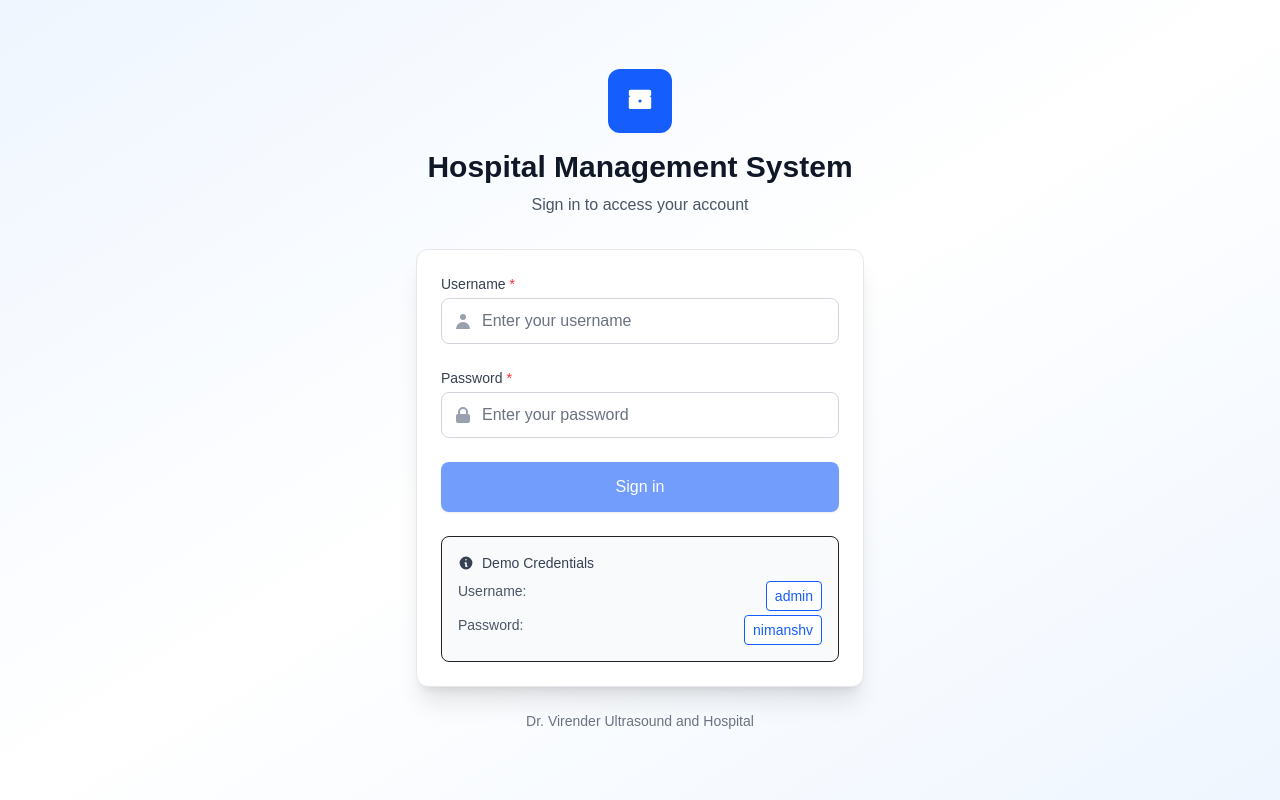
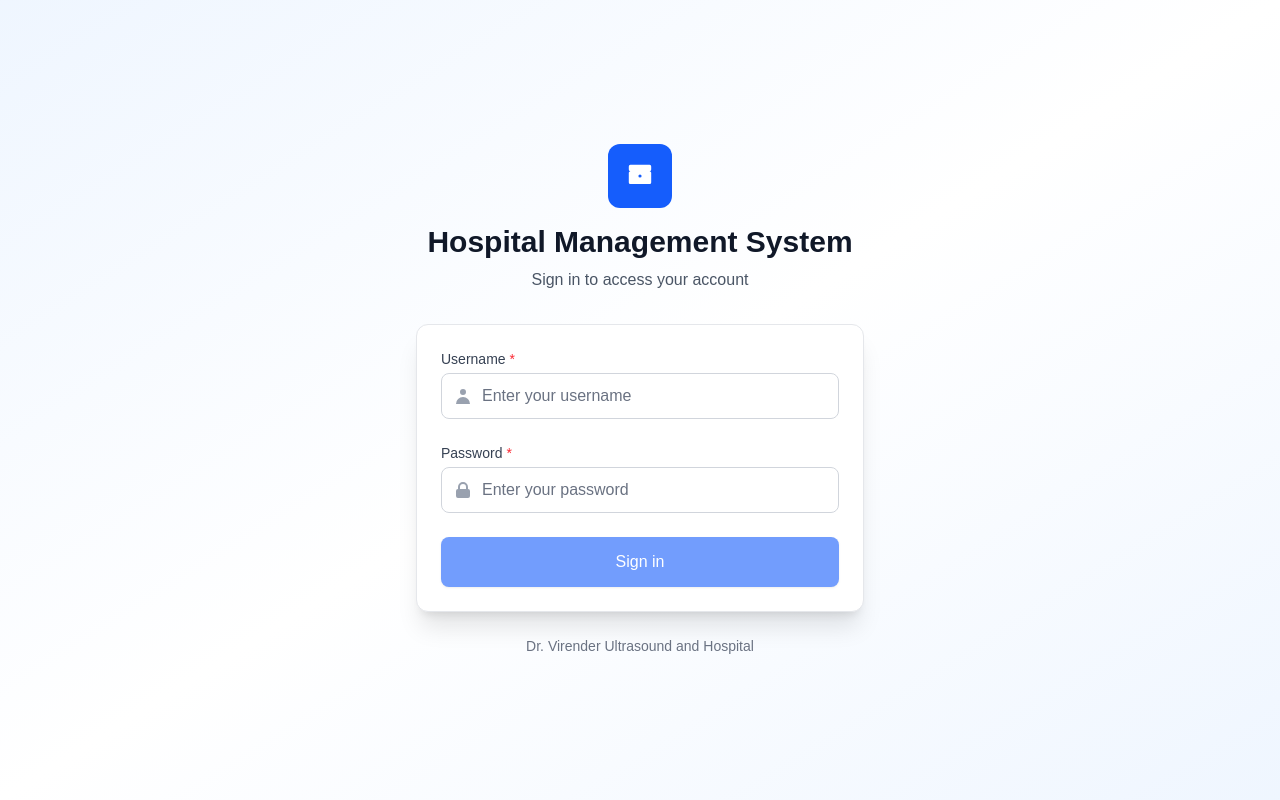
Before and after one commit to vansh-attri/hms, a Next.js app: page / in a window 1280 px wide. Built offline with nearby package versions, Linux system fonts and the light colour scheme.

Commit message:
refactor: Remove demo credentials section from LoginForm and update navigation layout

```diff
--- a/components/auth/LoginForm.tsx
+++ b/components/auth/LoginForm.tsx
@@ -135,26 +135,6 @@ export default function LoginForm({ onLogin }: LoginFormProps) {
               {loading ? 'Signing in...' : 'Sign in'}
             </Button>
           </form>
-
-          {/* Demo Credentials */}
-          <div className="mt-6 p-4 bg-gray-50 rounded-lg border">
-            <h4 className="text-sm font-medium text-gray-700 mb-2 flex items-center gap-2">
-              <svg className="w-4 h-4" fill="currentColor" viewBox="0 0 20 20">
-                <path fillRule="evenodd" d="M18 10a8 8 0 11-16 0 8 8 0 0116 0zm-7-4a1 1 0 11-2 0 1 1 0 012 0zM9 9a1 1 0 000 2v3a1 1 0 001 1h1a1 1 0 100-2v-3a1 1 0 00-1-1H9z" clipRule="evenodd" />
-              </svg>
-              Demo Credentials
-            </h4>
-            <div className="text-sm text-gray-600 space-y-1">
-              <div className="flex justify-between">
-                <span>Username:</span>
-                <code className="bg-white px-2 py-1 rounded border text-blue-600 font-mono">admin</code>
-              </div>
-              <div className="flex justify-between">
-                <span>Password:</span>
-                <code className="bg-white px-2 py-1 rounded border text-blue-600 font-mono">nimanshv</code>
-              </div>
-            </div>
-          </div>
         </Card>
 
         {/* Footer */}
--- a/components/layout/AppShell.tsx
+++ b/components/layout/AppShell.tsx
@@ -15,6 +15,7 @@ type NavItem = {
 };
 
 const NAV_ITEMS: NavItem[] = [
+  { id: 'dashboard', label: 'Dashboard', href: '/dashboard', icon: iconChart() },
   { id: 'add-patient', label: 'Add Patient', href: '/add-patient', icon: iconUserPlus() },
   { id: 'cash-receipt', label: 'Cash Receipt', href: '/cash-receipt', icon: iconReceipt() },
   { id: 'add-test', label: 'Add Test', href: '/add-test', icon: iconBeaker() },
--- a/components/layout/Navigation.tsx
+++ b/components/layout/Navigation.tsx
@@ -205,7 +205,7 @@ export const Navigation: React.FC = () => {
       {/* Navigation modules */}
       <nav className="bg-gray-50 border-b border-gray-200">
         <div className="max-w-7xl mx-auto px-4 sm:px-6 lg:px-8">
-          <div className="grid grid-cols-2 sm:grid-cols-4 lg:grid-cols-7 xl:grid-cols-9 gap-2 py-4">
+          <div className="grid grid-cols-2 sm:grid-cols-4 lg:grid-cols-8 xl:grid-cols-10 gap-2 py-4">
             {allNavItems.map((item) => (
               <Link
                 key={item.id}
```
